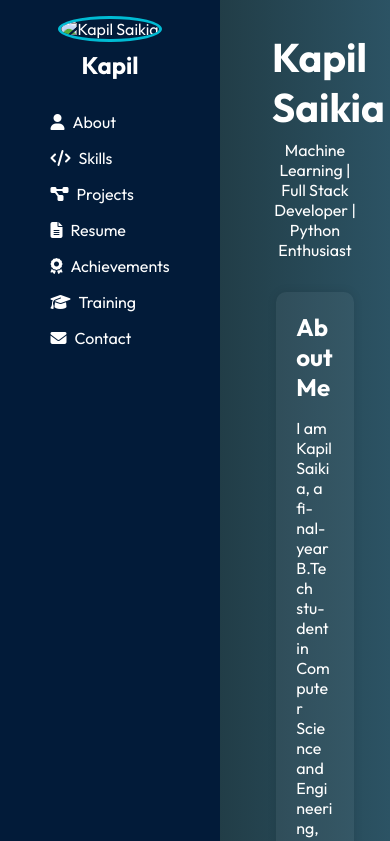
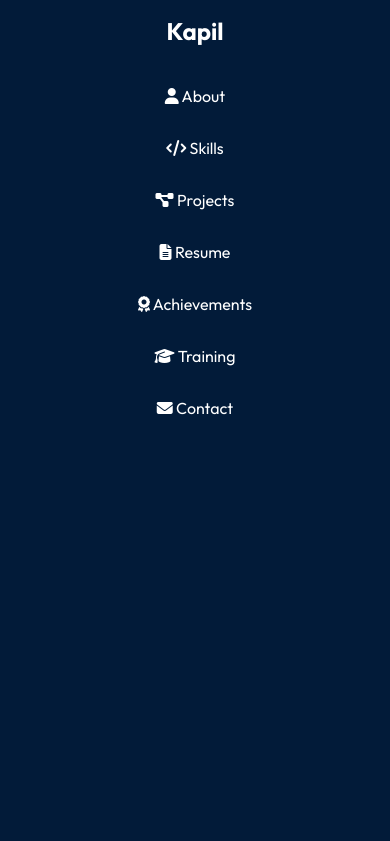
Before and after one commit to Kapil-Saikia/kapil-portfolio, a website: page index.html in a window 390 px wide. Shown: the top 841 px of the page. Drawn offline with Linux system fonts and the light colour scheme.

Commit message:
Add files via upload

```diff
--- a/index.html
+++ b/index.html
@@ -13,9 +13,10 @@
 <body>
   <aside class="sidebar">
     <div class="logo-area">
-      <img src="profile.jpg" alt="Kapil Saikia" class="profile-pic">
-      <h1>Kapil</h1>
-    </div>
+  <h1>Kapil</h1>
+</div>
+
+
     <nav>
       <nav>
   <a href="#about"><i class="fas fa-user"></i> About</a>
--- a/style.css
+++ b/style.css
@@ -404,3 +404,44 @@ body, html {
   margin: 0.4rem 0;
   line-height: 1.5;
 }
+.hero {
+  text-align: center;
+  padding: 2rem;
+  word-wrap: break-word;
+}
+
+.hero h2 {
+  font-size: 2rem;
+  margin-bottom: 0.5rem;
+}
+
+.hero p {
+  font-size: 1rem;
+  max-width: 100%;
+  line-height: 1.5;
+  white-space: normal;
+  overflow-wrap: break-word;
+}
+@media (max-width: 768px) {
+  .hero h2 {
+    font-size: 1.5rem;
+  }
+
+  .hero p {
+    font-size: 0.9rem;
+  }
+
+  .sidebar {
+    width: 100%;
+    text-align: center;
+  }
+
+  .logo-area h1 {
+    font-size: 1.5rem;
+  }
+
+  .sidebar nav a {
+    display: inline-block;
+    margin: 0.5rem;
+  }
+}
```
